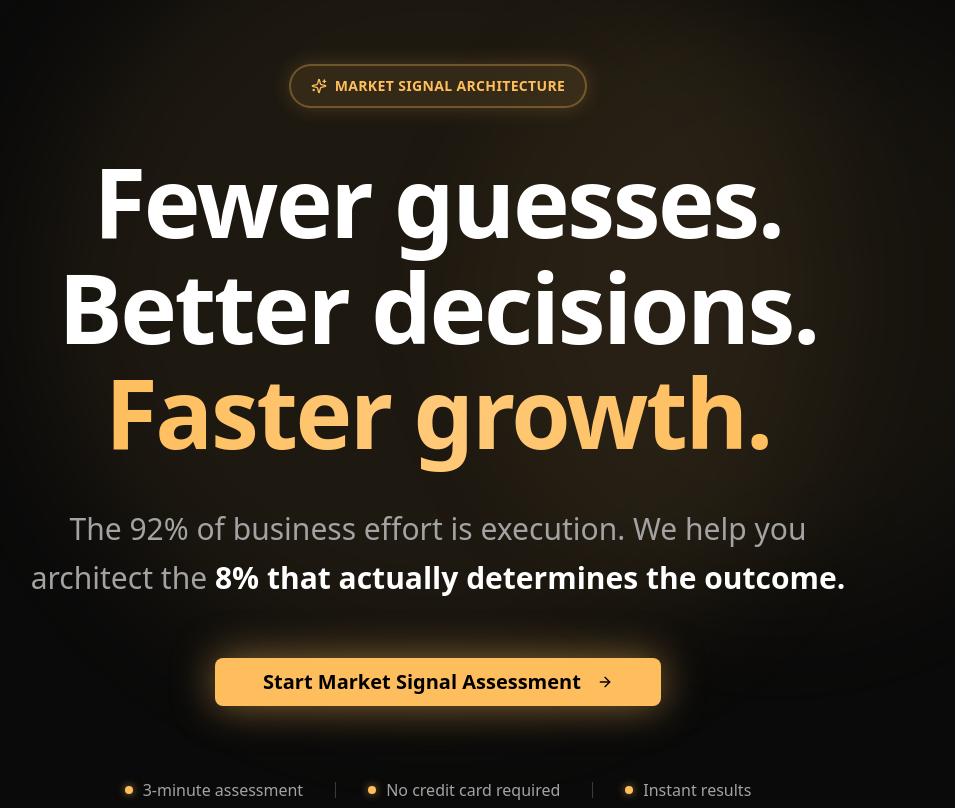
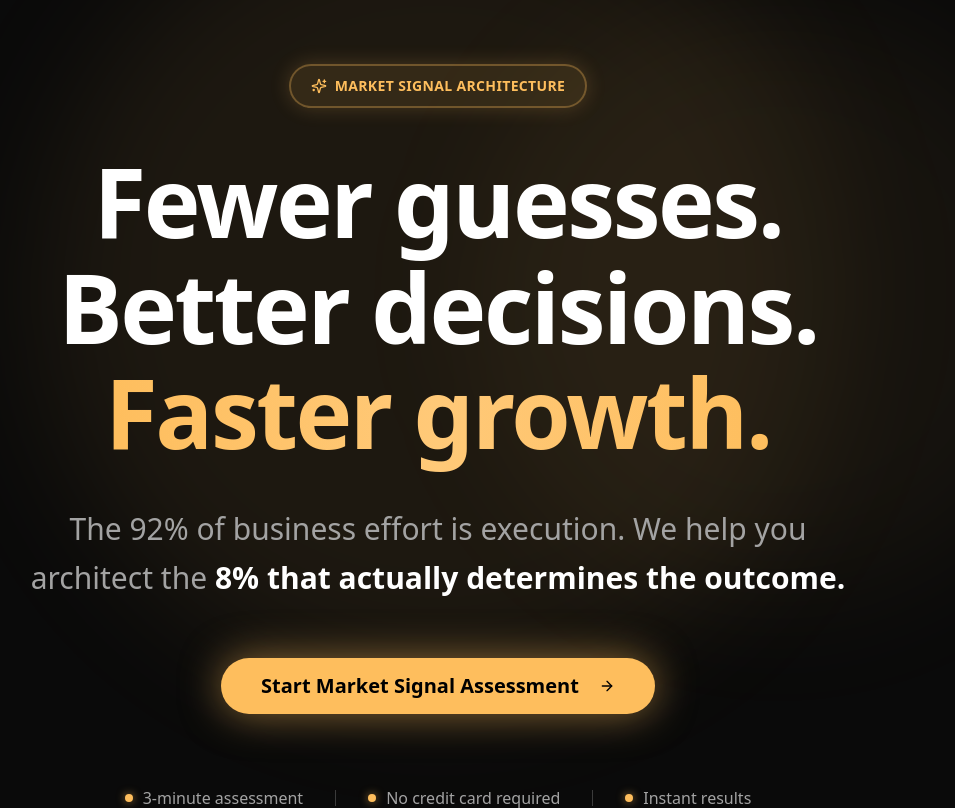
Before and after one commit to kizaloo2-sudo/origo-landingpage, a Next.js app: page / in a window 1280 px wide. Shown: the top 808 px of the page, without its empty margins (202-1157 px from the left). Built offline with nearby package versions, Linux system fonts and the light colour scheme.

Commit message:
Fix: Correct Button import casing for Vercel

```diff
--- a/components/landing/Hero.tsx
+++ b/components/landing/Hero.tsx
@@ -72,10 +72,10 @@ export default function Hero() {
             variant="default"
             size="lg"
             onClick={() => (window.location.href = "/assessment")}
-            className="text-lg md:text-xl px-12 py-6 font-bold bg-[#febe5d] hover:bg-[#ffc978] text-black shadow-[0_0_40px_rgba(254,190,93,0.5)] hover:shadow-[0_0_60px_rgba(254,190,93,0.7)] transition-all duration-300"
+            className="rounded-full text-lg md:text-xl px-10 py-7 font-bold bg-[#febe5d] hover:bg-[#ffc978] text-black shadow-[0_0_40px_rgba(254,190,93,0.5)] hover:shadow-[0_0_60px_rgba(254,190,93,0.7)] transition-all duration-300"
           >
             Start Market Signal Assessment
-            <ArrowRight className="ml-2 w-5 h-5" />
+            <ArrowRight className="ml-3 w-6 h-6" />
           </Button>
         </motion.div>
 
```
